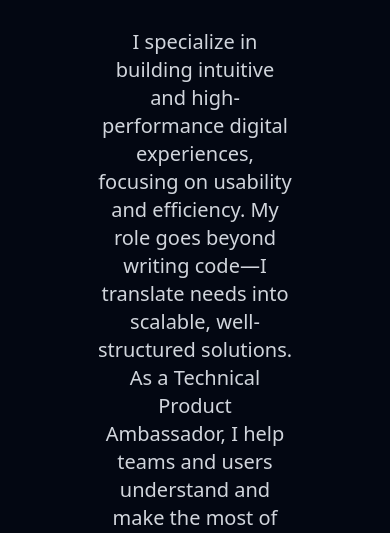
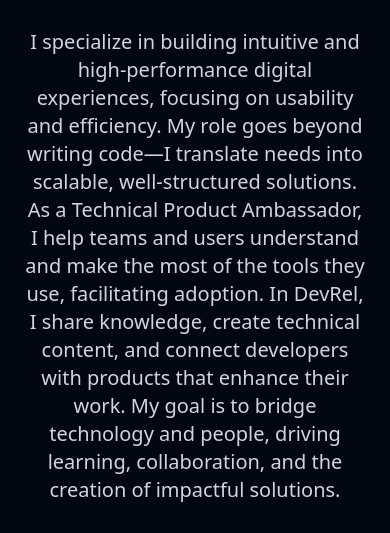
Before and after one commit to LaDuquesaDev/laduquesa-blog, an Astro site: page / in a window 390 px wide. Shown: the part 560-1093 px from the top of the page. Built offline with nearby package versions, Linux system fonts and the light colour scheme; Astro itself is replaced by a stand-in of ours.

Commit message:
fix about padding responsive

```diff
--- a/src/components/About.astro
+++ b/src/components/About.astro
@@ -1,6 +1,6 @@
 <section class="bg-gray-950">
   <div
-    class="max-w-6xl mx-auto px-24 md:pb-24 flex flex-col items-center text-center text-white"
+    class="max-w-6xl mx-auto px-6 md:pb-24 flex flex-col items-center text-center text-white"
   >
   <h2 class="text-3xl font-bold text-center mb-8">About</h2>
     <p class="text-xl text-gray-300 max-w-4xl mb-8">
```
